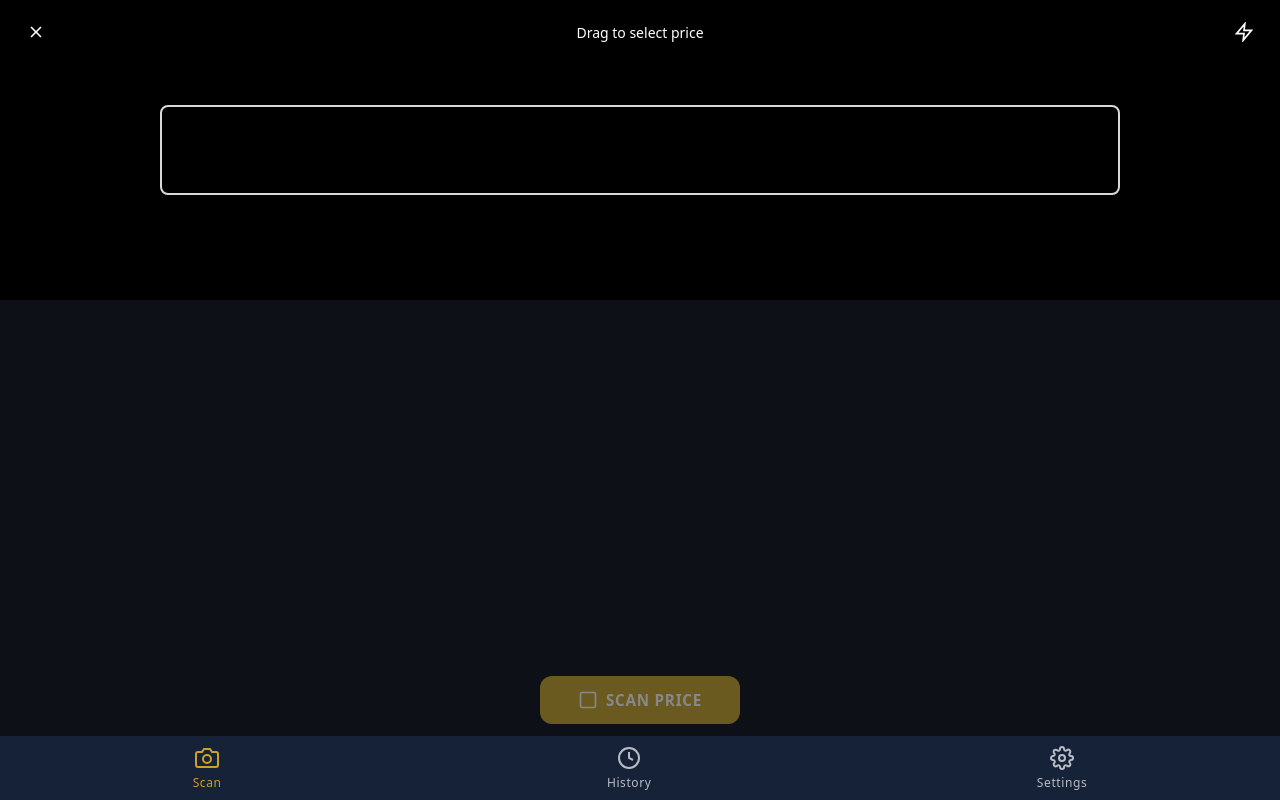
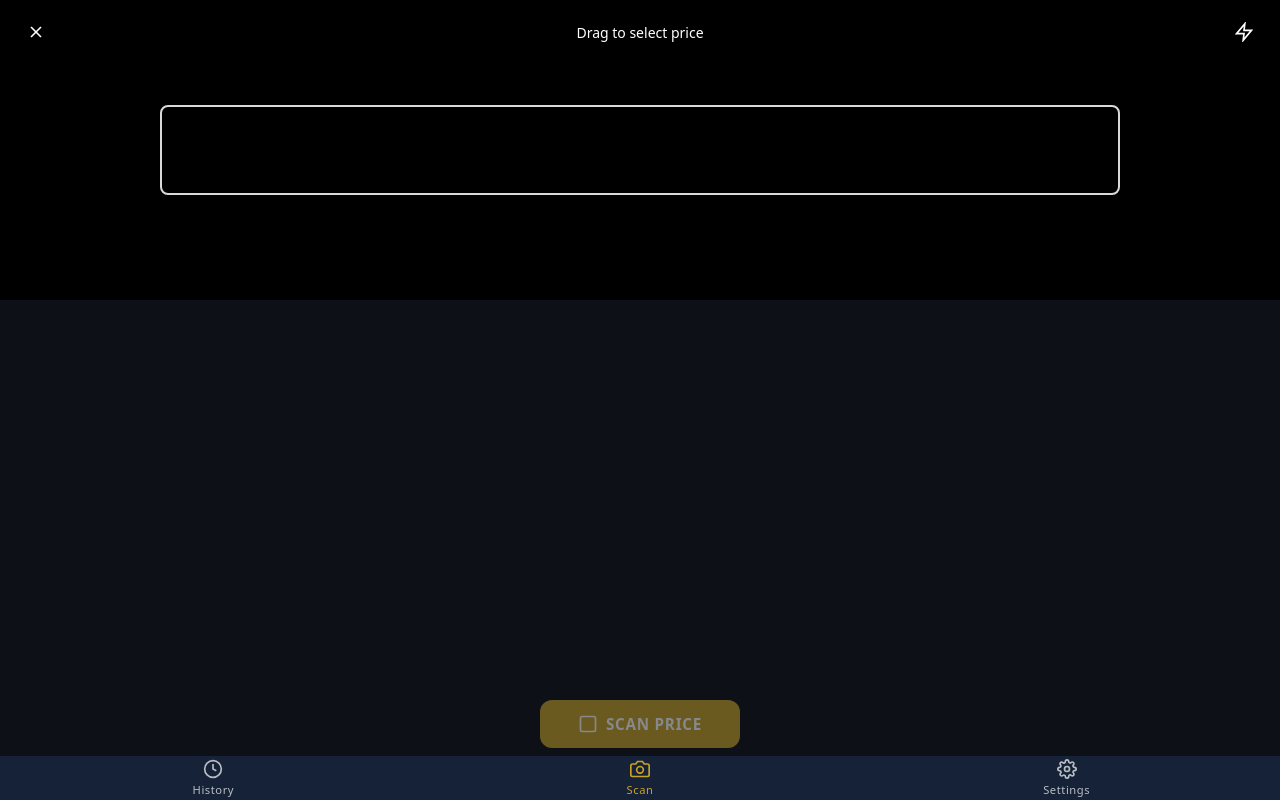
Before and after one commit to memorysd2013/price-lens, a Vue app: page / in a window 1280 px wide. Built offline with nearby package versions, Linux system fonts and the light colour scheme; no server answers.

Commit message:
feat: enhance camera preview

```diff
--- a/src/components/BottomNav.vue
+++ b/src/components/BottomNav.vue
@@ -14,6 +14,27 @@ function handleNav(view: 'scan' | 'history' | 'settings') {
 
 <template>
   <nav class="bottom-nav">
+    <button
+      class="nav-item"
+      :class="{ active: current === 'history' }"
+      @click="handleNav('history')"
+    >
+      <svg
+        class="nav-icon"
+        viewBox="0 0 24 24"
+        fill="none"
+        stroke="currentColor"
+        stroke-width="2"
+      >
+        <circle
+          cx="12"
+          cy="12"
+          r="10"
+        />
+        <polyline points="12 6 12 12 16 14" />
+      </svg>
+      <span class="nav-label">History</span>
+    </button>
     <button
       class="nav-item"
       :class="{ active: current === 'scan' }"
@@ -36,27 +57,6 @@ function handleNav(view: 'scan' | 'history' | 'settings') {
         />
       </svg>
       <span class="nav-label">Scan</span>
-    </button>
-    <button
-      class="nav-item"
-      :class="{ active: current === 'history' }"
-      @click="handleNav('history')"
-    >
-      <svg
-        class="nav-icon"
-        viewBox="0 0 24 24"
-        fill="none"
-        stroke="currentColor"
-        stroke-width="2"
-      >
-        <circle
-          cx="12"
-          cy="12"
-          r="10"
-        />
-        <polyline points="12 6 12 12 16 14" />
-      </svg>
-      <span class="nav-label">History</span>
     </button>
     <button
       class="nav-item"
@@ -90,29 +90,31 @@ function handleNav(view: 'scan' | 'history' | 'settings') {
   bottom: 0;
   left: 0;
   right: 0;
-  height: calc(64px + env(safe-area-inset-bottom, 0px));
+  height: calc(44px + env(safe-area-inset-bottom, 0px));
   padding-bottom: env(safe-area-inset-bottom, 0px);
   background: var(--nav-dark);
   display: flex;
   align-items: center;
-  justify-content: space-around;
   z-index: 100;
 }
 
 .nav-item {
+  flex: 1;
   display: flex;
   flex-direction: column;
   align-items: center;
-  gap: 0.25rem;
+  justify-content: center;
+  gap: 0.15rem;
   background: none;
   border: none;
   color: rgba(255, 255, 255, 0.7);
   cursor: pointer;
-  padding: 0.5rem 1rem;
-  font-size: 0.75rem;
+  padding: 0 0.5rem;
+  font-size: 0.7rem;
   font-weight: 500;
   letter-spacing: 0.05em;
   transition: color 0.2s;
+  min-width: 0;
 }
 
 .nav-item:hover {
@@ -124,7 +126,7 @@ function handleNav(view: 'scan' | 'history' | 'settings') {
 }
 
 .nav-icon {
-  width: 24px;
-  height: 24px;
+  width: 20px;
+  height: 20px;
 }
 </style>
--- a/src/components/CameraPreview.vue
+++ b/src/components/CameraPreview.vue
@@ -3,6 +3,7 @@ import { ref, onMounted, watch } from 'vue';
 import { useCamera } from '@/composables/useCamera';
 import { useScanStore } from '@/stores/scan';
 
+const containerRef = ref<HTMLDivElement | null>(null);
 const videoRef = ref<HTMLVideoElement | null>(null);
 const { stream, error, isReady, startCamera, captureFromVideo } = useCamera();
 const scanStore = useScanStore();
@@ -24,11 +25,16 @@ watch(stream, (s) => {
   }
 });
 
-/** Capture current frame as Blob for parent to crop and run OCR */
+/** Capture current frame cropped to preview visible area (same as object-fit: cover) */
 async function capture(): Promise<Blob> {
   const video = videoRef.value;
   if (!video || !isReady.value) throw new Error('Camera not ready');
-  return captureFromVideo(video);
+  const container = containerRef.value;
+  const opts =
+    container && container.clientWidth > 0 && container.clientHeight > 0
+      ? { containerWidth: container.clientWidth, containerHeight: container.clientHeight }
+      : undefined;
+  return captureFromVideo(video, opts);
 }
 
 defineExpose({ capture });
@@ -39,7 +45,7 @@ function handleFlash() {
 </script>
 
 <template>
-  <div class="camera-preview">
+  <div ref="containerRef" class="camera-preview">
     <!-- Header overlay -->
     <div class="camera-header">
       <button class="header-btn icon-btn" type="button" aria-label="Close">
--- a/src/composables/useCamera.ts
+++ b/src/composables/useCamera.ts
@@ -35,22 +35,54 @@ export function useCamera() {
     isReady.value = false;
   }
 
-  function captureFromVideo(video: HTMLVideoElement): Promise<Blob> {
+  /**
+   * Capture from video. If container size is given, crops to the same region
+   * visible in the preview (object-fit: cover), so the result matches what the user saw.
+   */
+  function captureFromVideo(
+    video: HTMLVideoElement,
+    options?: { containerWidth: number; containerHeight: number }
+  ): Promise<Blob> {
     return new Promise((resolve, reject) => {
       if (video.readyState !== video.HAVE_ENOUGH_DATA) {
         reject(new Error('Video not ready'));
         return;
       }
 
+      const vW = video.videoWidth;
+      const vH = video.videoHeight;
+      let srcX = 0;
+      let srcY = 0;
+      let srcW = vW;
+      let srcH = vH;
+      let outW = vW;
+      let outH = vH;
+
+      if (options && options.containerWidth > 0 && options.containerHeight > 0) {
+        const cW = options.containerWidth;
+        const cH = options.containerHeight;
+        const scale = Math.max(cW / vW, cH / vH);
+        srcW = Math.round(cW / scale);
+        srcH = Math.round(cH / scale);
+        srcX = Math.round((vW - srcW) / 2);
+        srcY = Math.round((vH - srcH) / 2);
+        srcX = Math.max(0, Math.min(srcX, vW - 1));
+        srcY = Math.max(0, Math.min(srcY, vH - 1));
+        srcW = Math.max(1, Math.min(srcW, vW - srcX));
+        srcH = Math.max(1, Math.min(srcH, vH - srcY));
+        outW = srcW;
+        outH = srcH;
+      }
+
       const canvas = document.createElement('canvas');
-      canvas.width = video.videoWidth;
-      canvas.height = video.videoHeight;
+      canvas.width = outW;
+      canvas.height = outH;
       const ctx = canvas.getContext('2d');
       if (!ctx) {
         reject(new Error('Failed to get canvas context'));
         return;
       }
-      ctx.drawImage(video, 0, 0);
+      ctx.drawImage(video, srcX, srcY, srcW, srcH, 0, 0, outW, outH);
       canvas.toBlob(
         (blob) => {
           if (blob) resolve(blob);
--- a/src/views/HistoryView.vue
+++ b/src/views/HistoryView.vue
@@ -17,7 +17,7 @@
   min-height: 100dvh;
   background: var(--bg-dark);
   padding: 1.5rem;
-  padding-bottom: calc(80px + env(safe-area-inset-bottom, 0px));
+  padding-bottom: calc(56px + env(safe-area-inset-bottom, 0px));
 }
 
 .placeholder-card {
--- a/src/views/ScanView.vue
+++ b/src/views/ScanView.vue
@@ -160,7 +160,7 @@ function handleRetake() {
   background: var(--bg-dark);
   display: flex;
   flex-direction: column;
-  padding-bottom: calc(136px + env(safe-area-inset-bottom, 0px));
+  padding-bottom: calc(112px + env(safe-area-inset-bottom, 0px));
 }
 
 /* Preview/capture area: fixed at top, same size */
@@ -188,7 +188,7 @@ function handleRetake() {
 /* Fixed action bar: above BottomNav */
 .action-bar {
   position: fixed;
-  bottom: calc(64px + env(safe-area-inset-bottom, 0px));
+  bottom: calc(40px + env(safe-area-inset-bottom, 0px));
   left: 0;
   right: 0;
   display: flex;
--- a/src/views/SettingsView.vue
+++ b/src/views/SettingsView.vue
@@ -17,7 +17,7 @@
   min-height: 100dvh;
   background: var(--bg-dark);
   padding: 1.5rem;
-  padding-bottom: calc(80px + env(safe-area-inset-bottom, 0px));
+  padding-bottom: calc(56px + env(safe-area-inset-bottom, 0px));
 }
 
 .placeholder-card {
```
